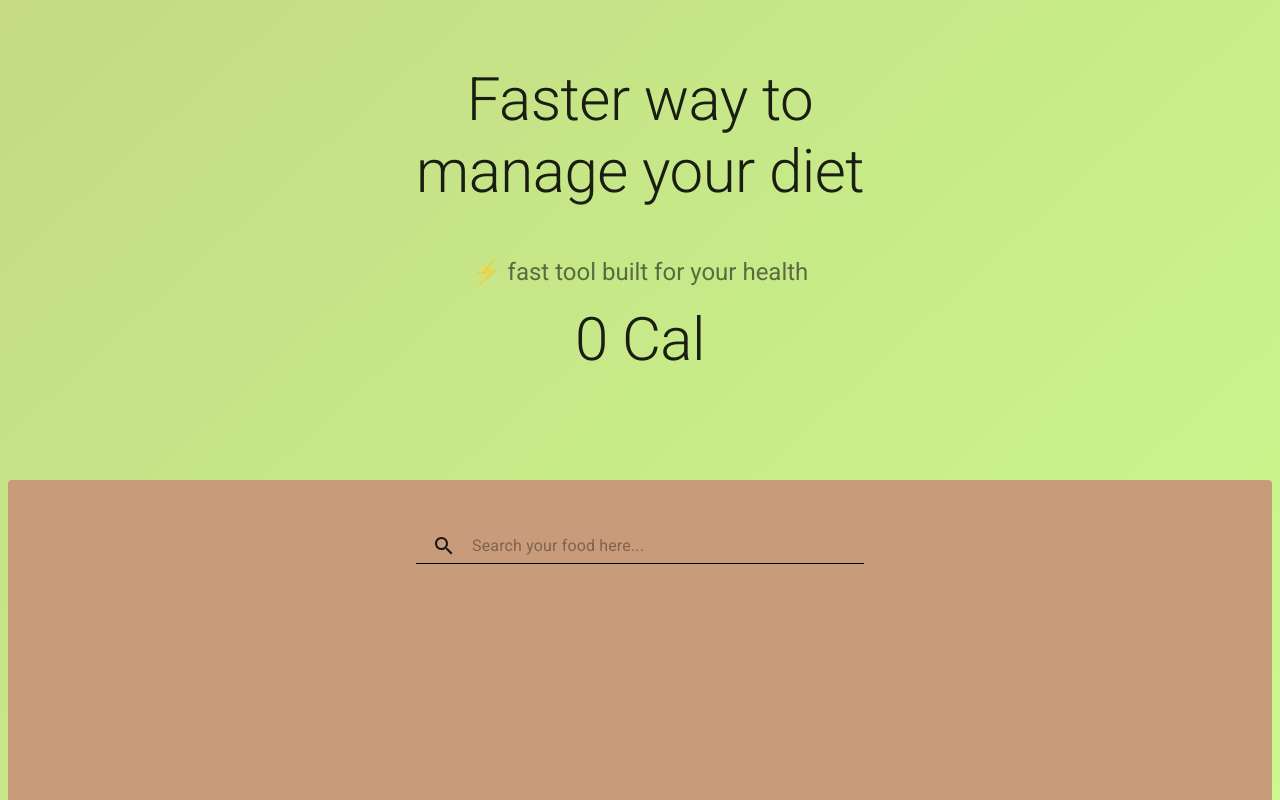
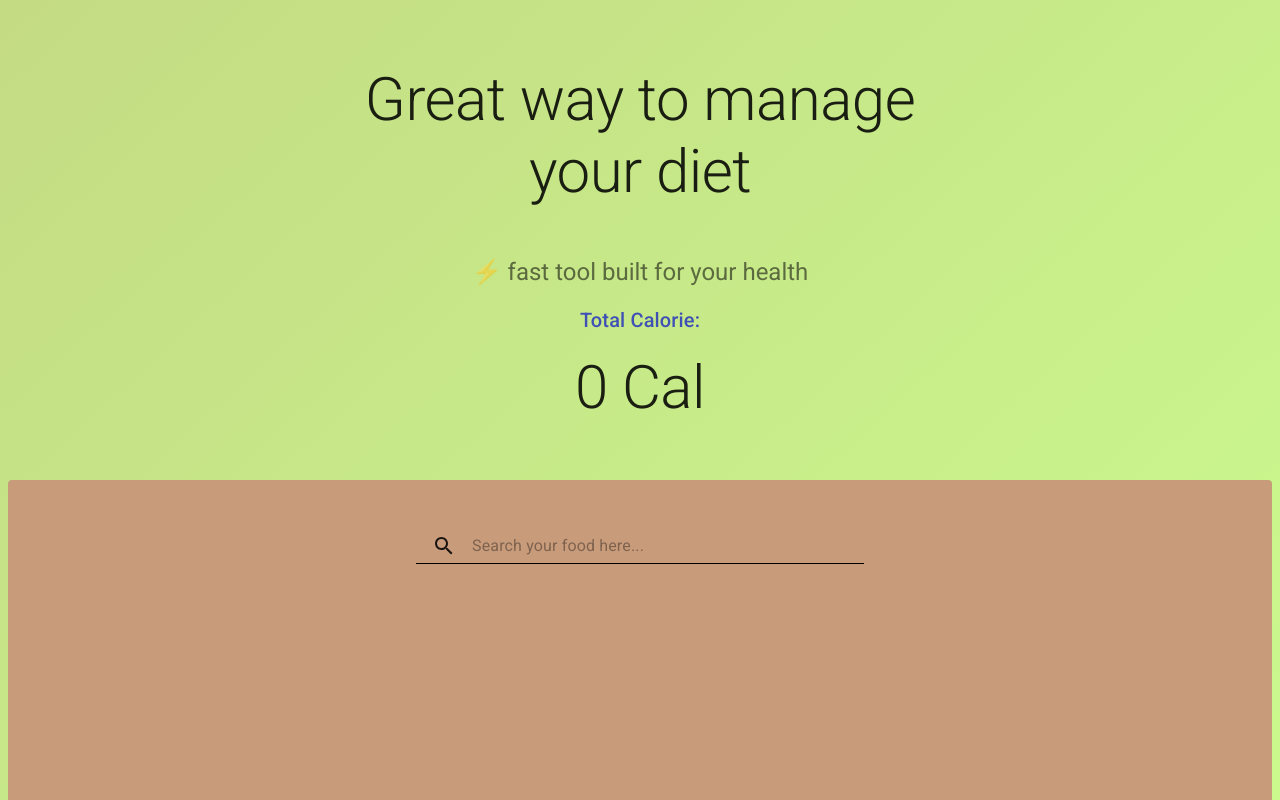
Before and after one commit to DwanW/tier3-calorie, a React (Create React App) app: page / in a window 1280 px wide. Shown: the top 800 px of the page. Built offline with nearby package versions, Linux system fonts and the light colour scheme.

Commit message:
app v1.0.0 ready to deploy

```diff
--- a/src/App.css
+++ b/src/App.css
@@ -4,12 +4,13 @@
     left: 0;
     width: 100%;
     height: 100%;
-    z-index: 0.5;
+    z-index: 0;
   }
   .bg-bubbles li {
     position: absolute;
     list-style: none;
     display: block;
+    padding: 0;
     width: 40px;
     height: 40px;
     background-color: rgba(255, 255, 255, 0.10);
--- a/src/App.js
+++ b/src/App.js
@@ -162,7 +162,7 @@ export default function Calorie() {
     setQuery(newQuery); //set state not sync
     if (newQuery.length > 2) {
       async function fetchData() {
-        const result = await axios.post('http://localhost:3000/', {
+        const result = await axios.post('https://warm-retreat-69626.herokuapp.com/', {
           name: newQuery
         });
         setData(result.data);
@@ -206,7 +206,7 @@ export default function Calorie() {
 
   const createFoodCards = () => {
     return basket.map((Item, idx) => (
-      <Grid item key={Item.name + Item.portion_display_name + idx} xs={12} sm={6} md={4}>
+      <Grid item key={Item.name + Item.portion_display_name + idx} xs={10} sm={6} md={4}>
         <FoodCard
           key={Item.name + Item.portion_display_name + idx}
           foodItem={Item}
@@ -229,12 +229,15 @@ export default function Calorie() {
         <div className={classes.heroContent}>
           <Container maxWidth="sm">
             <Typography className={classes.heroHeader} component="h1" variant="h2" align="center" color="textPrimary" gutterBottom>
-              Faster way to manage your diet
+              Great way to manage your diet
             </Typography>
             <Typography variant="h5" align="center" color="textSecondary" paragraph>
               <span role="img" aria-label="lightning">⚡</span> fast tool built for your health
             </Typography>
-            <Typography className={classes.heroHeader} variant="h2" align="center" color="textPrimary" paragraph>
+            <Typography variant="h6" align="center" color="primary" paragraph>
+              Total Calorie:
+            </Typography>
+            <Typography className={classes.heroHeader} variant="h2" align="center" color="textPrimary">
               {(itemCal.length > 0) ? (itemCal.reduce((a, b) => a + b)).toFixed(2) : 0} {" "}Cal
             </Typography>
           </Container>
@@ -279,7 +282,7 @@ export default function Calorie() {
             </Grid>
           </Grid>
         </div>
-        <Snackbar open={open} autoHideDuration={1000} onClose={handleClose}>
+        <Snackbar open={open} autoHideDuration={1500} onClose={handleClose}>
           <Alert onClose={handleClose} severity="success">
             Successfully added the Item :)
               </Alert>
```
